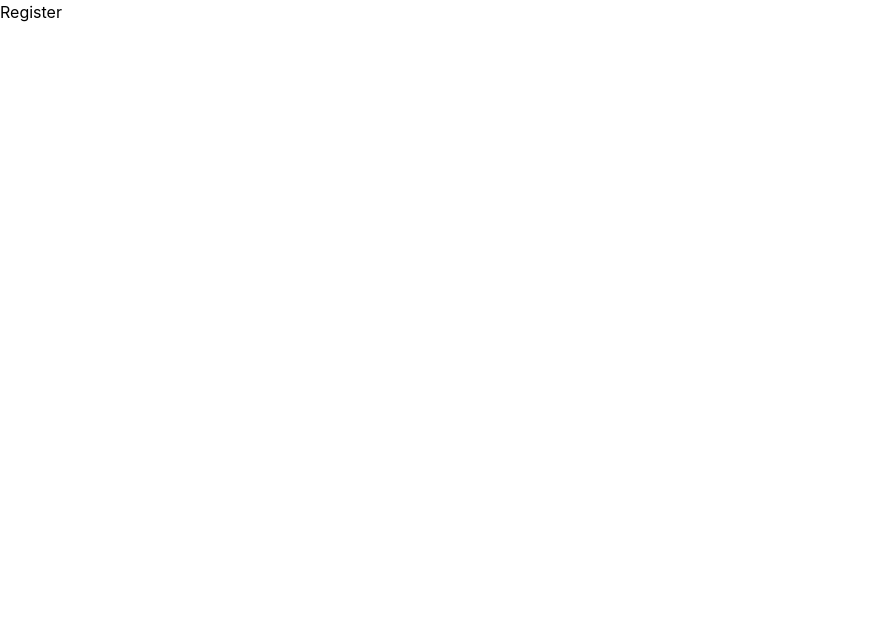
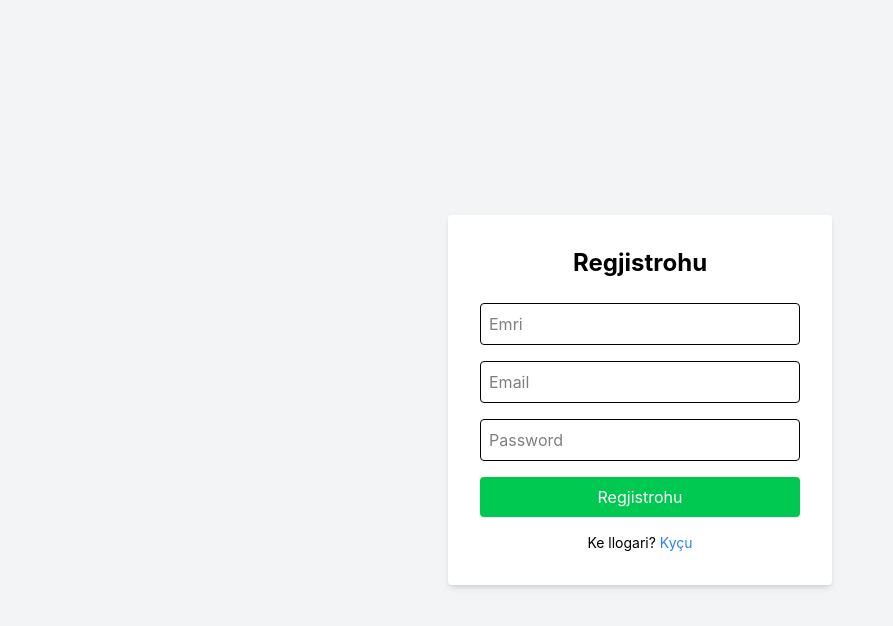
Before and after one commit to Altina17/Kafeneja-projekt, a React app in the folder frontend/: page /register in a window 1280 px wide. Shown: the top 626 px of the page, without its empty margins (0-893 px from the left). Built offline with nearby package versions, Linux system fonts and the light colour scheme; the HTML template or start-up script is replaced by a standard one.

Commit message:
register form

```diff
--- a/frontend/src/pages/Register.jsx
+++ b/frontend/src/pages/Register.jsx
@@ -1,7 +1,66 @@
+import { useState } from 'react';
+import { useNavigate } from 'react-router-dom';
+import API from '../api/axios';
+
 const Register = () => {
+  const [form, setForm] = useState({ name: '', email: '', password: '', role: 'admin' });
+  const [error, setError] = useState('');
+  const [success, setSuccess] = useState('');
+  const navigate = useNavigate();
+
+  const handleSubmit = async (e) => {
+    e.preventDefault();
+    try {
+      await API.post('/auth/register', form);
+      setSuccess('Useri u krijua me sukses!');
+      setTimeout(() => navigate('/'), 2000);
+    } catch (err) {
+      setError('Gabim gjatë regjistrimit!');
+    }
+  };
+
   return (
-    <div>
-      <h1>Register</h1>
+    <div className="flex items-center justify-center h-screen bg-gray-100">
+      <div className="bg-white p-8 rounded shadow-md w-96">
+        <h2 className="text-2xl font-bold mb-6 text-center">Regjistrohu</h2>
+        {error && <p className="text-red-500 mb-4">{error}</p>}
+        {success && <p className="text-green-500 mb-4">{success}</p>}
+        <form onSubmit={handleSubmit}>
+          <input
+            type="text"
+            placeholder="Emri"
+            className="w-full border p-2 mb-4 rounded"
+            value={form.name}
+            onChange={(e) => setForm({...form, name: e.target.value})}
+            required
+          />
+          <input
+            type="email"
+            placeholder="Email"
+            className="w-full border p-2 mb-4 rounded"
+            value={form.email}
+            onChange={(e) => setForm({...form, email: e.target.value})}
+            required
+          />
+          <input
+            type="password"
+            placeholder="Password"
+            className="w-full border p-2 mb-4 rounded"
+            value={form.password}
+            onChange={(e) => setForm({...form, password: e.target.value})}
+            required
+          />
+          <button
+            type="submit"
+            className="w-full bg-green-500 text-white p-2 rounded hover:bg-green-600"
+          >
+            Regjistrohu
+          </button>
+        </form>
+        <p className="mt-4 text-center text-sm">
+          Ke llogari? <span onClick={() => navigate('/')} className="text-blue-500 cursor-pointer">Kyçu</span>
+        </p>
+      </div>
     </div>
   );
 };
```
